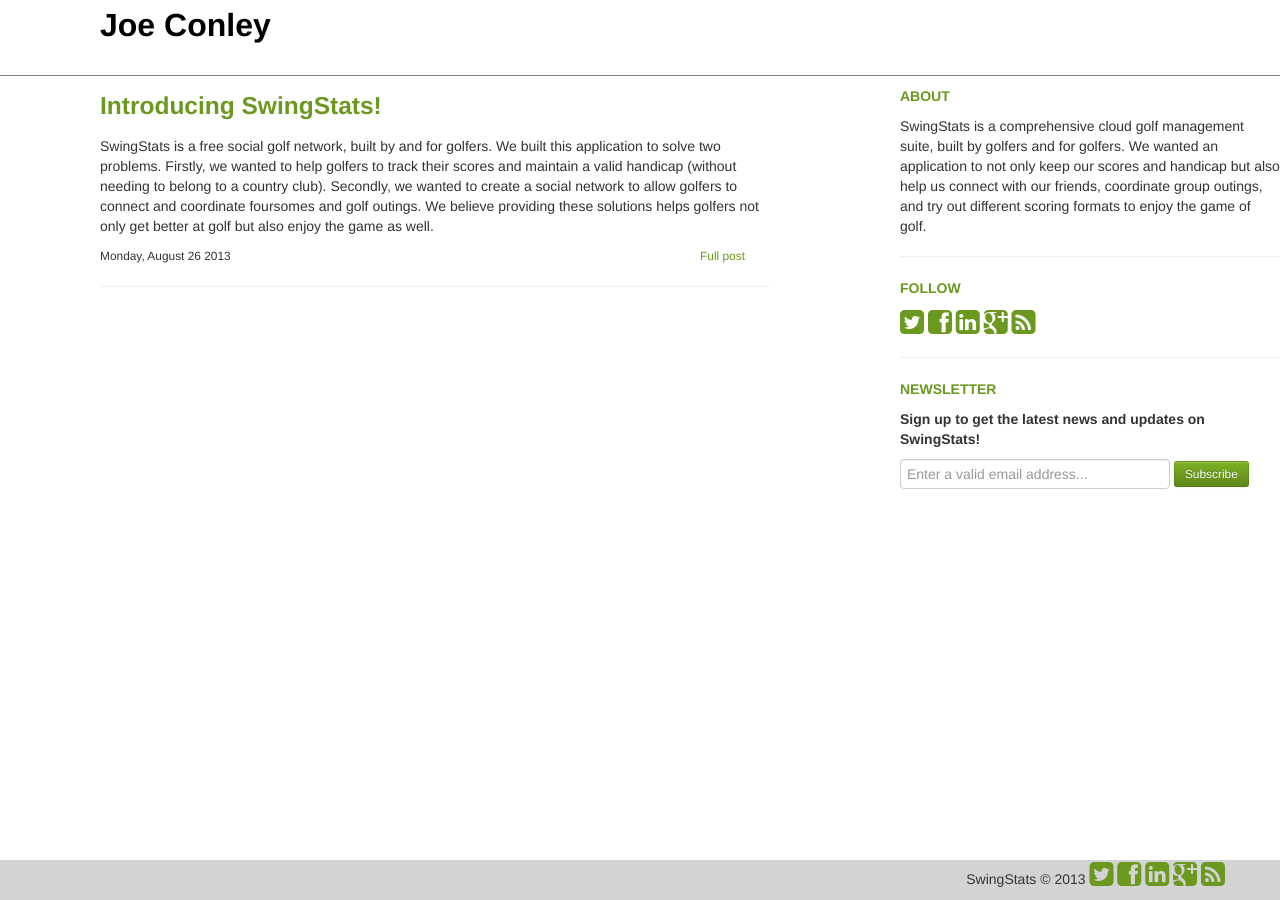
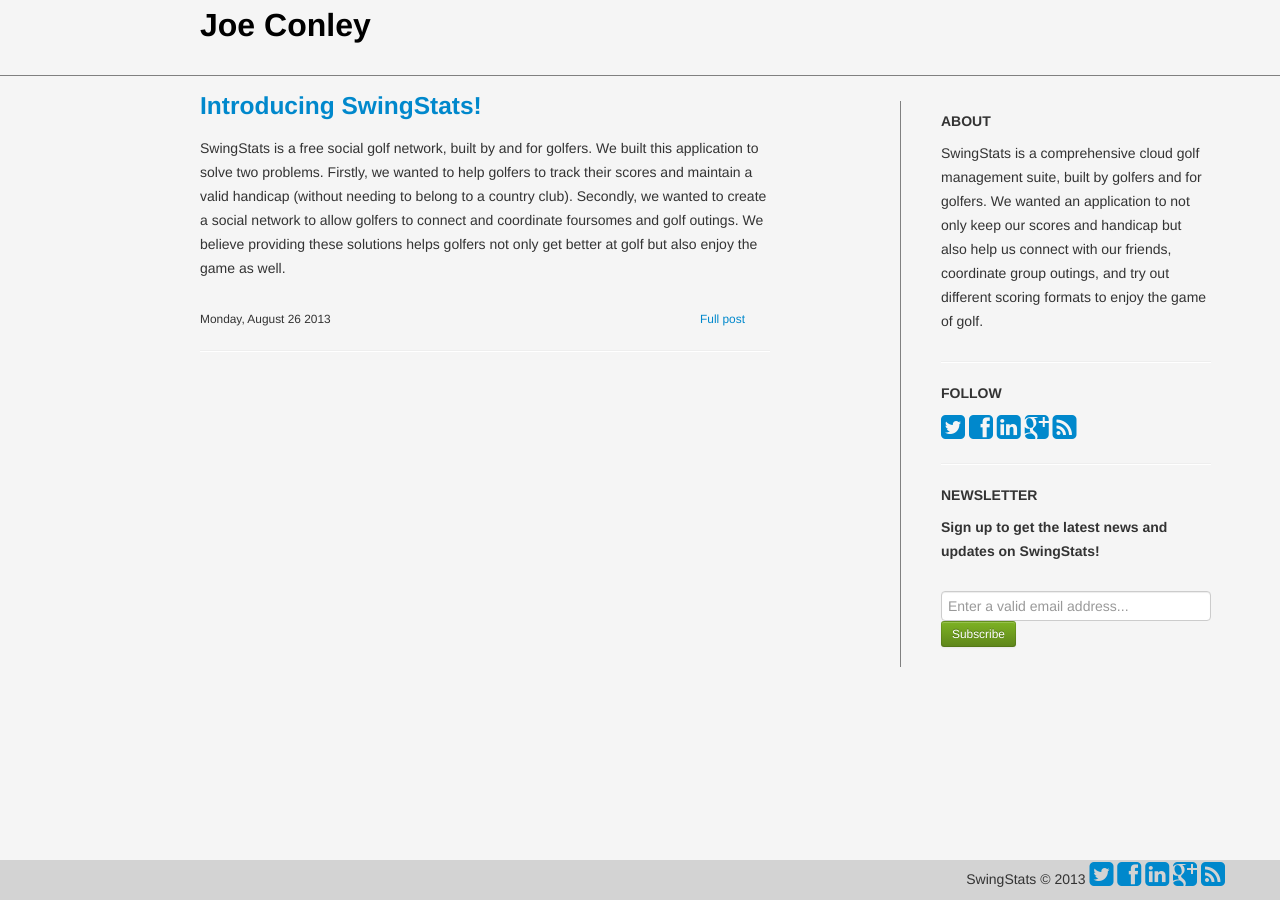
Before and after one commit to josephpconley/josephpconley.github.io, a Jekyll site: the page built from index.html, in a window 1280 px wide. Built offline with Jekyll 4.4.1, drawn with Linux system fonts in a browser that asks for light colours.

Commit message:
blog css

```diff
--- a/_layouts/main.html
+++ b/_layouts/main.html
@@ -2,17 +2,18 @@
 <html lang="en">
     <head>
         <title>{{ page.title }}</title>
-        <link rel="stylesheet" media="screen" href="/public/stylesheets/main.css">
-        <link rel="stylesheet" media="screen" href="/public/stylesheets/secure.css">
-        <link rel="stylesheet" media="screen" href="/public/stylesheets/south-street/jquery-ui-1.9.0.custom.css">
-        <link rel="shortcut icon" type="image/png" href="/public/images/favicon.png">
-
         <script src="/public/javascripts/jquery-1.7.2.min.js" type="text/javascript"></script>
         <script src="/public/javascripts/jquery-ui-1.8.20.custom.min.js" type="text/javascript"></script>
 
         <!-- bootstrap stuff -->
         <link rel="stylesheet" media="screen" href="/public/bootstrap/css/bootstrap.css")">
         <link rel="stylesheet" media="screen" href="/public/bootstrap/css/bootstrap-responsive.css")">
+
+        <link rel="stylesheet" media="screen" href="/public/stylesheets/main.css">
+        <link rel="stylesheet" media="screen" href="/public/stylesheets/secure.css">
+        <link rel="stylesheet" media="screen" href="/public/stylesheets/south-street/jquery-ui-1.9.0.custom.css">
+        <link rel="shortcut icon" type="image/png" href="/public/images/favicon.png">
+
         <script src="/public/bootstrap/js/bootstrap.min.js")" type="text/javascript"></script>
         <script src="/public/bootstrap/js/bootstrap-dropdown.js")" type="text/javascript"></script>
         <script src="/public/bootstrap/js/bootstrap-collapse.js")" type="text/javascript"></script>
@@ -21,16 +22,15 @@
     <div id="wrap">
         <div class="container" style="width:100% !important;">
             <div class="row header">
-                <div class="offset1 span11">
+                <div class="offset2 span10">
                     <span class="logo pull-left"><a href="/">Joe Conley</a></span>
                 </div>
             </div>
             <div class="row">
-                <section class="offset1 span7">
+                <section class="offset2 span6 content">
                     {{ content }}
                 </section>
-                <div class="offset1 span3">
-                    <div data-spy="affix" class="affix-top affix">
+                <div class="sidebar offset1 span3">
                     <h5 class="golfUrl">ABOUT</h5>
                     <p>
                         SwingStats is a comprehensive cloud golf management suite, built by golfers and for golfers.
@@ -56,7 +56,6 @@
                 </div>
             </div>
         </div>
-        </div>
         <div id="push"></div>
     </div>
     <footer id="footer">
--- a/public/stylesheets/main.css
+++ b/public/stylesheets/main.css
@@ -4,28 +4,32 @@ html, body {
 /*	font-family: Trebuchet MS, Helvetica, Arial, sans-serif; */
 body {
   background-color: #F5F5F5;
-  font-size: 14px;
 }
+
+body, input, textarea {
+    font: 15px;
+    line-height: 22px;
+}
+
+p {
+    font-size: 1em;
+    line-height: 24px;
+    margin-bottom: 2em;
+}
+
 a img {
   border: none;
-}
-.userIcon {
-  height: 40px;
-  width: 40px;
-  margin-top: -10px;
-  overflow: hidden;
-}
-.sidebar li > a {
-  text-align: left;
-}
-.sidebar i {
-  width: 30px;
-  margin-top: 3px !important;
 }
 
 .header {
     height:75px;
     border-bottom: 1px solid gray;
+}
+
+.sidebar {
+    margin-top:25px;
+    border-left: 1px solid gray;
+    padding-left:40px;
 }
 
 .logo a {
@@ -40,91 +44,10 @@ a img {
     color: black;
 }
 
-.grid {
-  text-align: center;
-  -webkit-border-radius: 3px;
-  -moz-border-radius: 3px;
-  border-radius: 3px;
+.content{
+    font-size:
 }
-.infoTable td {
-  padding: 10px;
-}
-.feed {
-  border-top: 1px solid #d3d3d3;
-  border-right: 1px solid #d3d3d3;
-  border-left: 1px solid #d3d3d3;
-}
-.feed .media:first-child {
-  margin-top: 15px !important;
-}
-.media {
-  margin-bottom: 15px !important;
-}
-.status {
-  border-bottom: 1px solid #d3d3d3;
-}
-.scorecard th {
-  text-align: center !important;
-}
-.scorecard tr td {
-  color: black;
-  margin: 0px;
-  padding: 2px !important;
-  text-align: center !important;
-  vertical-align: middle !important;
-}
-.scorecard input {
-  width: 15px;
-  margin-bottom: 4px;
-}
-/* Global */
-.errors {
-  color: red;
-  font-weight: bold;
-}
-.golfUrl {
-  color: #6b981e;
-}
-.golfUrl:hover {
-  color: #6b981e;
-  text-decoration: none;
-}
-.golfUrl:active {
-  color: #6b981e;
-}
-.golfUrl:visited {
-  color: #6b981e;
-}
-.mini {
-  width: 50px;
-}
-.offset0 {
-  margin-left: 50px important!;
-}
-img.center {
-  display: block;
-  margin-left: auto;
-  margin-right: auto;
-}
-.center {
-  margin: 5% 30%;
-}
-.golfGreen {
-  color: #6b981e;
-}
-.golfGray {
-  color: #d3d3d3;
-}
-.white {
-  color: white;
-}
-.error dd {
-  font-size: 12px;
-  color: red;
-}
-#flash {
-  text-align: center;
-}
+
 /* Wrapper for page content to push down footer */
 #wrap {
   min-height: 100%;
@@ -142,21 +65,7 @@ img.center {
 #footer {
   background-color: #d3d3d3;
 }
-/* Majors */
-.data,
-.data td {
-  border: 1px solid #aaa;
-  border-collapse: collapse;
-  margin: 0px;
-  padding: 0px;
-  font-size: 14px;
-  text-align: center;
-}
-.data th {
-  font-weight: bold;
-  background-color: #7db223;
-  color: white;
-}
+
 
 /* MailChimp Form Embed Code - Slim - 08/17/2011 */
 #mc_embed_signup{background:#fff; clear:left; font:14px Helvetica,Arial,sans-serif; }
```
Also changed, not shown: 4 other files. Lines whose indentation alone changed are shown as unchanged.
